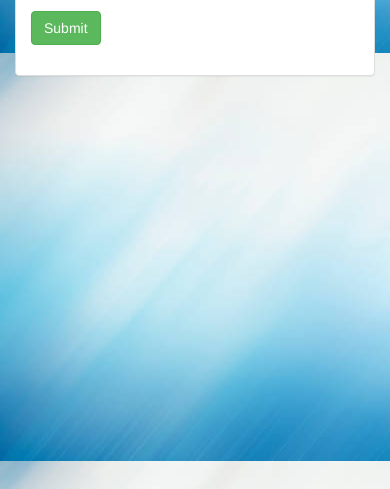
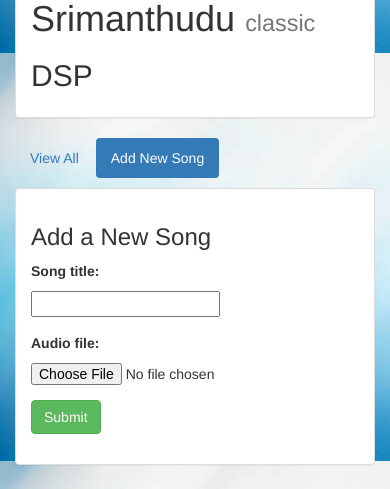
Before and after one commit to Rithvik26/First-Django, a Django app: page /music/8/song/add/ in a window 390 px wide. Shown: the part 355-844 px from the top of the page. Run offline with Django 3.2, Linux system fonts and the light colour scheme; a user stored in the database is signed in; data comes from the database, SQL or seed files in the repository; some libraries are stand-ins or nearby versions.

Commit message:
function based View for song create

```diff
--- a/music/forms.py
+++ b/music/forms.py
@@ -1,12 +1,18 @@
 #imports the generic user class that we can use
 from django.contrib.auth.models import User
+from .models import Song
 from django import forms
-from music.models import Hero
-
 
 class Userform(forms.ModelForm):
     password = forms.CharField(widget=forms.PasswordInput)
 
     class Meta:
         model = User
-        fields = ['username','email','password']
+        fields = ['username', 'email', 'password']
+
+
+class Songform(forms.ModelForm):
+
+    class Meta:
+        model = Song
+        fields = ['song_title', 'audio_file']
--- a/music/models.py
+++ b/music/models.py
@@ -29,6 +29,7 @@ class Album(models.Model):
     genre = models.CharField(max_length=10)
     release = models.IntegerField()
     album_logo = models.FileField()
+    is_favorite = models.BooleanField(default=False)
 
     def get_absolute_url(self):
         return reverse('music:detail', kwargs={'pk': self.pk})
@@ -39,9 +40,9 @@ class Album(models.Model):
 
 class Song(models.Model):
     album = models.ForeignKey(Album, on_delete=models.CASCADE)
-    file_type = models.CharField(max_length=10)
     song_title = models.CharField(max_length=200)
     is_favorite = models.BooleanField(default=False)
+    audio_file = models.FileField(default='')
 
 
     def __str__(self):
--- a/music/static/music/style.css
+++ b/music/static/music/style.css
@@ -2,34 +2,29 @@ body{
     background: red url("images/background.jpg");
 
 }
-   #ww{
 
-background-color: lavenderblush;
-margin-top :2%;
-width:20%;
-
-}
-#ww:hover{
-    background-color: blue;
-}
-#heads{
-    background-color: orangered;
-    margin-left: 1px;
-
-    text-emphasis: none;
-
-}
-#heads:hover{
-    background-color:yellow;
-}
-#ab{
-    text-decoration: none;
-    text-decoration-style: initial;
+ul.errorlist {
+    padding-left: 0;
 }
 
-.navbar{
+ul.errorlist > li {
+    list-style: none;
+}
+
+.navbar {
     border-radius: 0;
 }
-.navbar-brand{
-    font-family: 'Satisfy',cursive;
+
+.navbar-brand {
+    font-family: 'Satisfy', cursive;
 }
+
+.glyphicon-star {
+    color: #CCCCCC;
+    font-size: 16px;
+}
+
+.glyphicon-star.active {
+    color: #FDB230;
+}
+© 2019 GitHub, Inc.
--- a/music/templates/music/detail.html
+++ b/music/templates/music/detail.html
@@ -29,7 +29,7 @@
 
             <ul class="nav nav-pills" style="margin-bottom: 10px;">
                 <li role="presentation" class="active"><a href="{% url 'music:detail' album.id %}">View All</a></li>
-                <li role="presentation"><a href="{% url 'music:song-add' album.id %}">Add New Song</a></li>
+                <li role="presentation"><a href="{% url 'music:song-create' album.id %}">Add New Song</a></li>
             </ul>
 
             <div class="panel panel-default">
--- a/music/templates/music/index.html
+++ b/music/templates/music/index.html
@@ -46,7 +46,7 @@
                             </form>
 
                             <!-- Favorite Album -->
-                            <a href="#" class="btn btn-default btn-sm btn-favorite" role="button">
+                            <a href="{% url 'music:favorite_album' album.id %}" class="btn btn-default btn-sm btn-favorite" role="button">
                                 <span class="glyphicon glyphicon-star {% if album.is_favorite %}active{% endif %}"></span>
                             </a>
 
--- a/music/templates/music/song_form.html
+++ b/music/templates/music/song_form.html
@@ -1,5 +1,5 @@
 {% extends 'music/Base.html' %}
-{% block title %}Add a New Album{% endblock %}
+{% block title %}Add a New Song{% endblock %}
 {% block albums_active %}active{% endblock %}
 {% block auth %}{{user.username}}{% endblock %}
 
@@ -8,11 +8,40 @@
 
     <div class="row">
 
-        <div class="col-sm-12 col-md-7">
+        <!-- Left Album Info -->
+        <div class="col-sm-4 col-md-3">
             <div class="panel panel-default">
                 <div class="panel-body">
-                   <form class="form-horizontal" action="" method="post" enctype="multipart/form-data">
+                        <a href="{% url 'music:detail' album.id %}">
+                            {% if album.album_logo %}
+                                <img src="{{ album.album_logo.url }}" class="img-responsive">
+                            {% else %}
+                                <h3>No image to display</h3>
+                            {% endif %}
+                        </a>
+                    <h1>{{ album.album_title }} <small>{{ album.genre }}</small></h1>
+                    <h2>{{ album.artist }}</h2>
+                </div>
+            </div>
+        </div>
+
+        <!-- Right Song Info -->
+        <div class="col-sm-8 col-md-9">
+
+            <ul class="nav nav-pills" style="margin-bottom: 10px;">
+                <li role="presentation"><a href="{% url 'music:detail' album.id %}">View All</a></li>
+                <li role="presentation" class="active"><a href="{% url 'music:song-create' album.id %}">Add New Song</a></li>
+            </ul>
+
+            <div class="panel panel-default">
+                <div class="panel-body">
+                    <h3>Add a New Song</h3>
+                    {% if error_message %}
+                        <p><strong>{{ error_message }}</strong></p>
+                    {% endif %}
+                    <form class="form-horizontal" role="form" action="" method="post" enctype="multipart/form-data">
                         {% csrf_token %}
+                        <input type="hidden" name="album" value="{{ album }}">
                         {% include 'music/form-template.html' %}
                         <div class="form-group">
                             <div class="col-sm-offset-2 col-sm-10">
@@ -22,9 +51,12 @@
                     </form>
                 </div>
             </div>
+
+        </div>
+
+    </div>
+
 </div>
 
 
-
-</div>
 {% endblock %}
--- a/music/urls.py
+++ b/music/urls.py
@@ -33,7 +33,7 @@ urlpatterns = [
     url(r'album/(?P<pk>[0-9]+)/delete/$', views.AlbumDelete.as_view(), name='album-delete'),
 
 
-    url(r'^(?P<album_id>[0-9]+)/song/add/$',views.SongCreate.as_view(), name='song-add'),
+    url(r'^(?P<album_id>[0-9]+)/song/add/$',views.SongCreate, name='song-create'),
 
     url(r'song/(?P<pk>[0-9]+)/delete/$', views.SongDelete.as_view(), name='song-delete'),
 
@@ -45,4 +45,6 @@ urlpatterns = [
 
     url(r'logout_user/$', views.logout_user.as_view(), name='logout'),
 
+    url(r'^(?P<album_id>[0-9]+)/favorite_album/$', views.favorite_album, name='favorite_album'),
+
 ]
--- a/music/views.py
+++ b/music/views.py
@@ -1,11 +1,11 @@
 from django.views.generic.edit import CreateView, UpdateView, DeleteView
 from django.urls import reverse_lazy
-from django.shortcuts import render, redirect
+from django.shortcuts import render, redirect ,get_object_or_404
 from django.contrib.auth import authenticate, login, logout
 from django.views import generic
-from django.views.generic import View
+from django.http import JsonResponse
 from .models import Hero, Album, Song
-from .forms import Userform
+from .forms import Userform,Songform
 from django.contrib.auth.models import User
 from rest_framework.views import APIView
 from rest_framework import viewsets, permissions
@@ -17,7 +17,7 @@ from .serializers import UserSerializer, AlbumSerializer
 import requests
 from django.utils.decorators import method_decorator
 
-
+audio_file_types = ['wav', 'mp3', 'ogg']
 def geo_loc(request):
     ip_address = request.META.get('HTTP_X_FORWARDED_FOR', '')
     response = requests.get('https://api6.ipify.org?format=json', timeout=5)
@@ -80,12 +80,37 @@ class AlbumDelete(DeleteView):
     success_url = reverse_lazy('music:index')
 
 
-@method_decorator(login_required,name='dispatch')
-class SongCreate(CreateView):
-    model = Song
-    fields = ['album', 'file_type', 'song_title', 'is_favorite']
-    success_url = "/music/{album_id}"
+@login_required(login_url='/music/login')
+def SongCreate(request, album_id):
+    form = Songform(request.POST or None, request.FILES or None)
+    album = get_object_or_404(Album, pk=album_id)
 
+    if form.is_valid():
+        for song in album.song_set.all():
+            if song.song_title==form.cleaned_data.get("song_title"):
+                context={
+                      'album':album,
+                      'form':form,
+                      'error_message':'The song already exists'
+                }
+                return render(request,'music/song_form.html',context)
+        song = form.save(commit=False)
+        song.album = album
+        if song.audio_file.url.split('.')[-1] not in audio_file_types:
+            context = {
+                'album': album,
+                'form': form,
+                'error_message': 'Audio file must be WAV, MP3, or OGG',
+            }
+            return render(request, 'music/song_form.html', context)
+        song.save()
+
+        return render(request, 'music/detail.html', {'album': album})
+    context = {
+        'album': album,
+        'form': form,
+    }
+    return render(request, 'music/song_form.html', context)
 
 @method_decorator(login_required,name='dispatch')
 class SongDelete(DeleteView):
@@ -167,3 +192,17 @@ class logout_user(APIView):
         logout(request)
 
         return render(request, 'music/visitor_base.html')
+
+
+def favorite_album(request, album_id):
+    album = get_object_or_404(Album, pk=album_id)
+    try:
+        if album.is_favorite:
+            album.is_favorite = False
+        else:
+            album.is_favorite = True
+        album.save()
+    except (KeyError, Album.DoesNotExist):
+        return JsonResponse({'success': False})
+    else:
+        return JsonResponse({'success': True})
```
Also changed, not shown: music/static/music/js/main.js (added, +60 -0 lines), db.sqlite3. Lines whose indentation alone changed are shown as unchanged.
